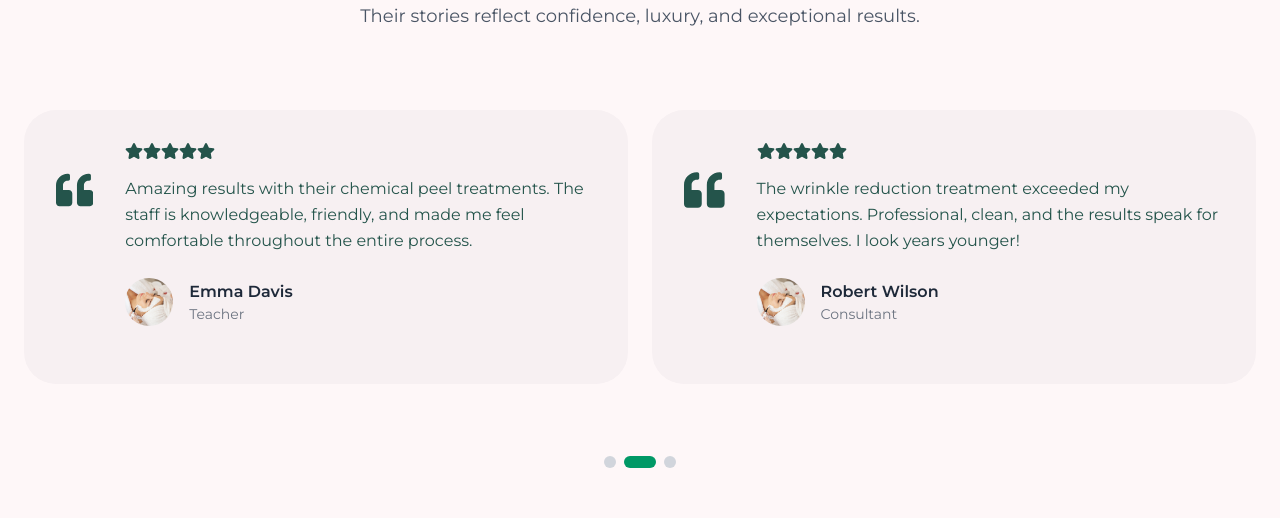
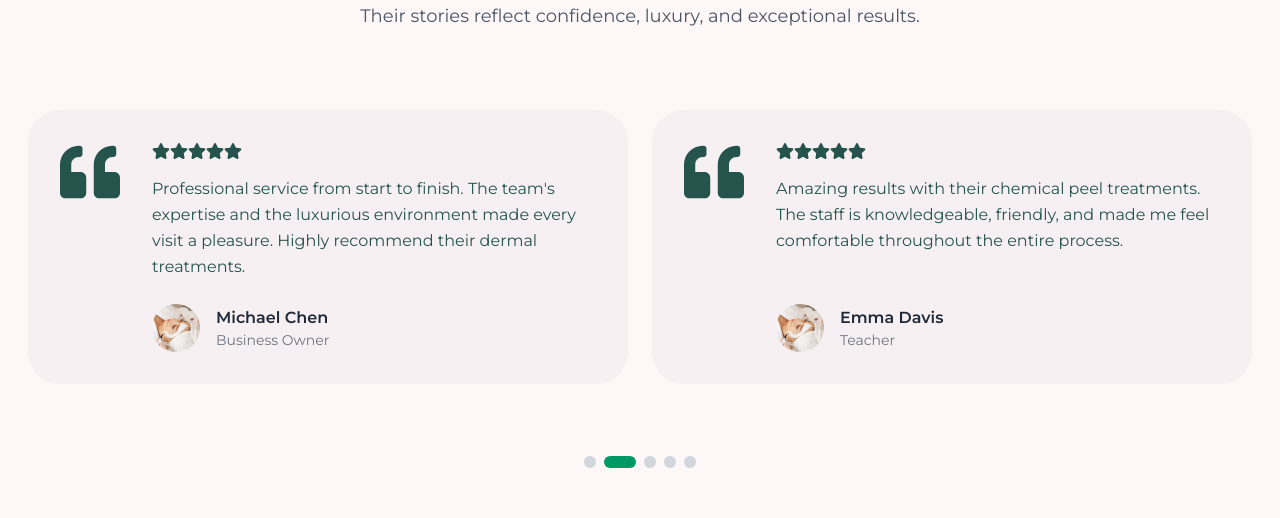
Before and after one commit to harshit0808sharma/TheSalonCompany, a Next.js app: page /services in a window 1280 px wide. Shown: the part 1670-2188 px from the top of the page. Built offline with nearby package versions, Linux system fonts and the light colour scheme.

Commit message:
some extra changes

```diff
--- a/app/components/home/Testimonials.js
+++ b/app/components/home/Testimonials.js
@@ -1,5 +1,5 @@
 "use client";
-import React, { useState, useEffect } from "react";
+import React, { useState, useEffect, useCallback } from "react";
 import { motion } from "framer-motion";
 import { FaStar, FaQuoteLeft } from "react-icons/fa";
 import { GoDotFill } from "react-icons/go";
@@ -55,7 +55,6 @@ const Testimonials = () => {
     },
   ];
 
-  // detect screen size
   useEffect(() => {
     const checkScreen = () => setIsMobile(window.innerWidth < 768);
     checkScreen();
@@ -63,26 +62,36 @@ const Testimonials = () => {
     return () => window.removeEventListener("resize", checkScreen);
   }, []);
 
-  const cardsPerSlide = isMobile ? 1 : 2;
-  const maxIndex = Math.ceil(testimonials.length / cardsPerSlide) - 1;
+  // Show 2 cards but slide 1 card at a time
+  const cardsVisible = isMobile ? 1 : 2;
+  const slideStep = 1; // Always slide by 1 card
+  const maxIndex = testimonials.length - cardsVisible;
 
-  const nextSlide = () => {
-    setCurrentIndex((prev) => (prev + 1) % (maxIndex + 1));
+  const nextSlide = useCallback(() => {
+    setCurrentIndex((prev) => Math.min(prev + slideStep, maxIndex));
+  }, [maxIndex, slideStep]);
+
+  const prevSlide = useCallback(() => {
+    setCurrentIndex((prev) => Math.max(prev - slideStep, 0));
+  }, [slideStep]);
+
+  const goToSlide = (index) => {
+    setCurrentIndex(Math.min(index, maxIndex));
   };
 
-  const prevSlide = () => {
-    setCurrentIndex((prev) => (prev - 1 + (maxIndex + 1)) % (maxIndex + 1));
-  };
+  // Auto-play functionality
+  useEffect(() => {
+    const interval = setInterval(() => {
+      setCurrentIndex((prev) => {
+        if (prev >= maxIndex) {
+          return 0; // Reset to beginning
+        }
+        return prev + slideStep;
+      });
+    }, 5000);
 
-  const goToSlide = (index) => {
-    setCurrentIndex(index);
-  };
-
-  // Auto-play
-  useEffect(() => {
-    const interval = setInterval(nextSlide, 5000);
     return () => clearInterval(interval);
-  }, [maxIndex]);
+  }, [maxIndex, slideStep]);
 
   const handleDragEnd = (event, info) => {
     const threshold = 50;
@@ -97,6 +106,9 @@ const Testimonials = () => {
     Array.from({ length: 5 }, (_, i) => (
       <FaStar key={i} className="text-lg" />
     ));
+
+  // Calculate card width based on screen size
+  const cardWidthPercentage = isMobile ? 100 : 50; // 100% on mobile, 50% on desktop
 
   return (
     <div className="min-h-screen py-10 px-4 transition-colors duration-500 mainBg2">
@@ -140,29 +152,21 @@ const Testimonials = () => {
               dragConstraints={{ left: 0, right: 0 }}
               onDragEnd={handleDragEnd}
               whileDrag={{ scale: 1.02 }}
-              style={{ transform: `translateX(-${currentIndex * 100}%)` }}
+              style={{
+                transform: `translateX(-${currentIndex * cardWidthPercentage}%)`,
+              }}
             >
-              {Array.from({ length: maxIndex + 1 }).map((_, slideIndex) => {
-                const startIndex = slideIndex * cardsPerSlide;
-                const slideTestimonials = testimonials.slice(
-                  startIndex,
-                  startIndex + cardsPerSlide
-                );
-
-                return (
-                  <div
-                    key={slideIndex}
-                    className="w-full flex-shrink-0 grid grid-cols-1 md:grid-cols-2 gap-6 px-2"
-                  >
-                    {slideTestimonials.map((testimonial) => (
+              {testimonials.map((testimonial) => (
                 <motion.div
                   key={testimonial.id}
-                        className="mainBg1 flex justify-start gap-8 rounded-4xl p-4 md:p-8 relative overflow-hidden cursor-grab active:cursor-grabbing transition-all duration-300"
+                  className={`flex-shrink-0 px-3 ${isMobile ? 'w-full' : 'w-1/2'}`}
                   initial={{ opacity: 0, y: 20 }}
                   animate={{ opacity: 1, y: 0 }}
                   transition={{ duration: 0.3 }}
                 >
-                        <FaQuoteLeft className="text-8xl font-bold mainColor" />
+                  <div className="mainBg1 flex justify-start gap-4 md:gap-8 rounded-4xl p-4 md:p-8 relative overflow-hidden cursor-grab active:cursor-grabbing transition-all duration-300 h-full">
+                    <FaQuoteLeft className="text-4xl md:text-6xl font-bold mainColor flex-shrink-0" />
+                    <div className="flex flex-col justify-between">
                       <div>
                         <div className="flex mb-4 mainColor">
                           {renderStars()}
@@ -170,13 +174,14 @@ const Testimonials = () => {
                         <p className="leading-relaxed mb-6 text-sm md:text-base mainColor">
                           {testimonial.text}
                         </p>
+                      </div>
                       <div className="flex items-center">
                         <Image
                           src={testimonial.avatar}
                           alt={testimonial.name}
                           width={400}
                           height={400}
-                              className="w-12 h-12 rounded-full mr-4 object-cover"
+                          className="w-12 h-12 rounded-full mr-4 object-cover flex-shrink-0"
                         />
                         <div>
                           <h4 className="font-semibold text-sm md:text-base text-gray-800">
@@ -188,11 +193,9 @@ const Testimonials = () => {
                         </div>
                       </div>
                     </div>
+                  </div>
                 </motion.div>
               ))}
-                  </div>
-                );
-              })}
             </motion.div>
           </div>
 
```
Lines whose indentation alone changed are shown as unchanged.
